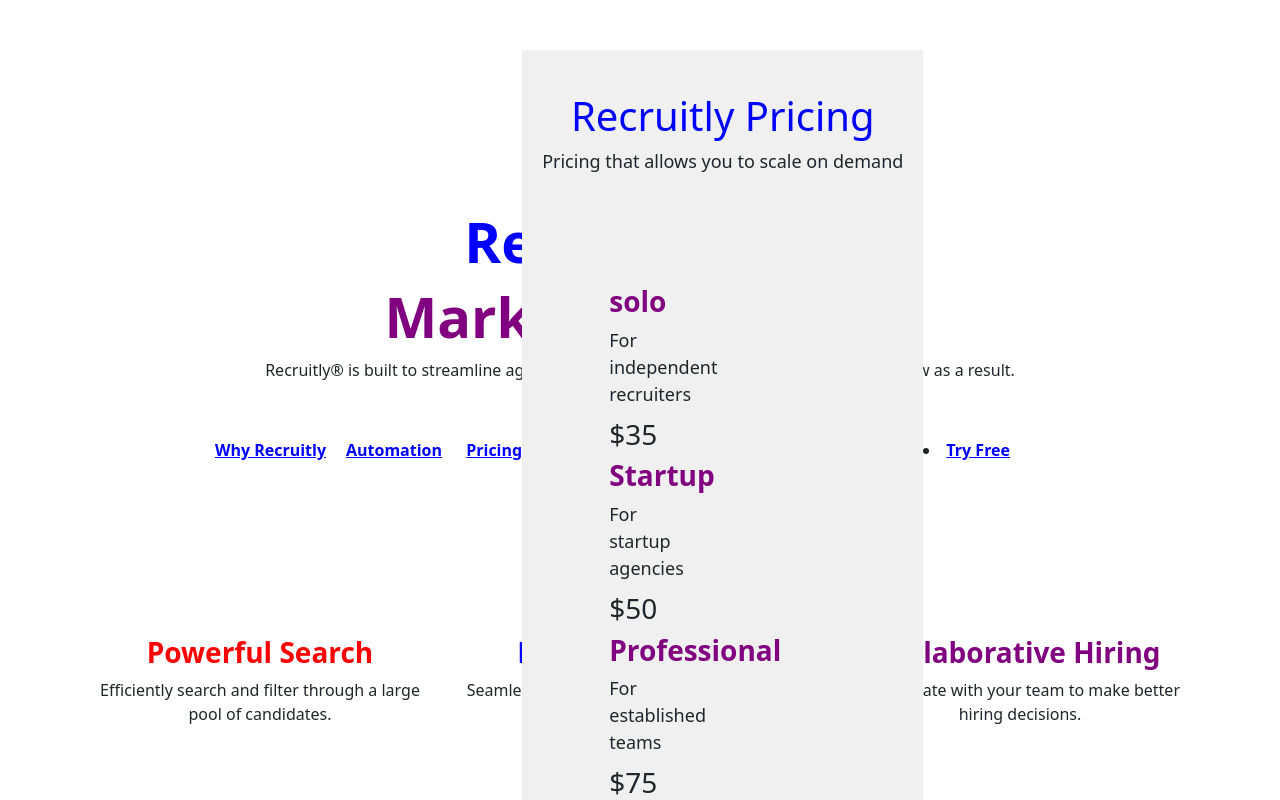
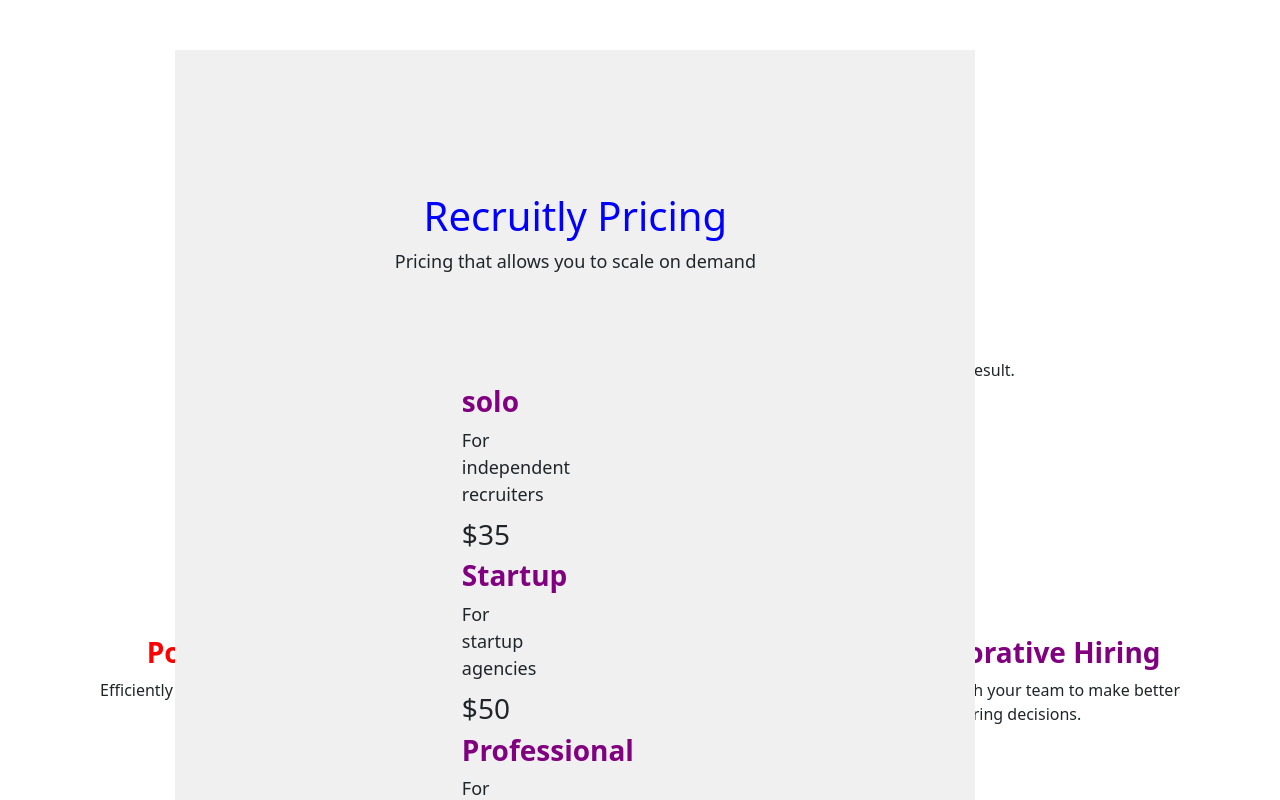
Before and after one commit to Yugandhar182/website_new, a Svelte app: page /pricing in a window 1280 px wide. Shown: the top 800 px of the page. Built offline with nearby package versions, Linux system fonts and the light colour scheme.

Commit message:
Update recruitingpricing.svelte

```diff
--- a/src/recruitingpricing.svelte
+++ b/src/recruitingpricing.svelte
@@ -49,6 +49,7 @@
         .hero-section {
       text-align: center;
       margin-bottom: 100px;
+      margin-top: -1000px;
     }
 
 
@@ -76,8 +77,8 @@
       }
 
       .pricing-component {
-        width: 100%;
-        height: 100vh;
+        width: 100vh;
+        height: 250vh;
         display: flex;
         flex-direction: column;
         justify-content: center;
```
